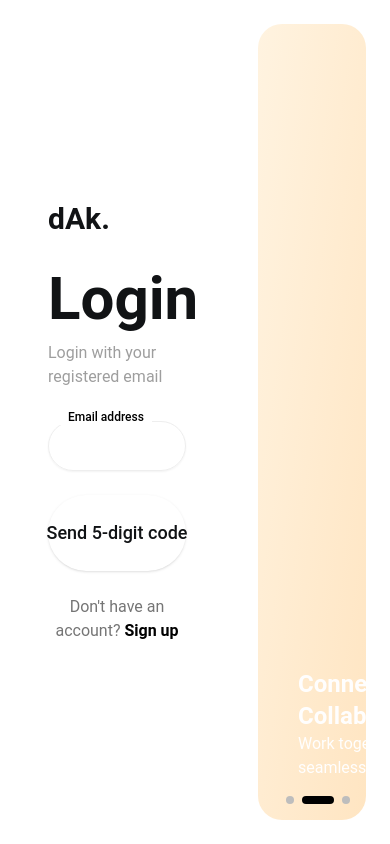
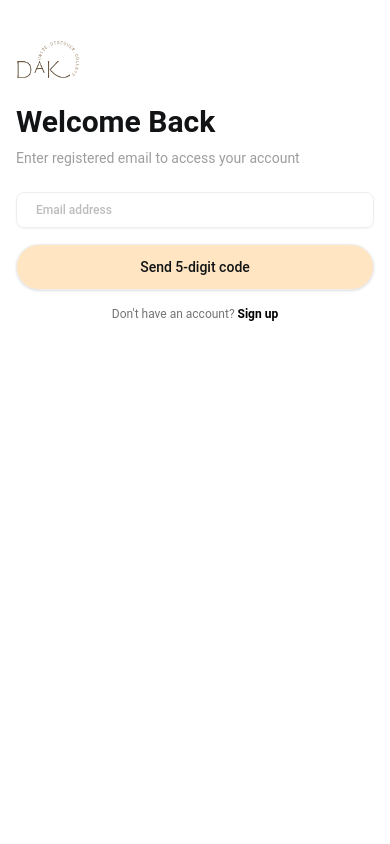
Before and after one commit to KrishayNair/DAK, a Next.js app: page /login in a window 390 px wide. Built offline with nearby package versions, Linux system fonts and the light colour scheme.

Commit message:
made login and signup page responsive

```diff
--- a/src/app/(authentication)/login/page.jsx
+++ b/src/app/(authentication)/login/page.jsx
@@ -6,7 +6,7 @@ import { useForm } from "react-hook-form";
 import { useState } from "react";
 import Link from "next/link";
 import { RefreshCw } from "lucide-react";
-import Cookies from 'js-cookie';
+import Cookies from "js-cookie";
 
 import {
   Form,
@@ -87,29 +87,27 @@ export default function ForgotPassword() {
 
     try {
       const otpInputs = document.querySelectorAll('input[type="text"]');
-        const otpArray = Array.from(otpInputs).map(input => input.value);
-        const otpString = otpArray.join('');
+      const otpArray = Array.from(otpInputs).map((input) => input.value);
+      const otpString = otpArray.join("");
 
       if (otpString.length !== 5) {
-            alert('Please enter all 5 digits');
+        alert("Please enter all 5 digits");
         return;
       }
 
       const response = await verifyOTP(uid, otpString);
 
       if (response) {
-            Cookies.set('show_tour', 'true', { expires: 1 });
-            router.replace('/');
+        Cookies.set("show_tour", "true", { expires: 1 });
+        router.replace("/");
       }
     } catch (error) {
-        console.error('OTP Verification Error:', error);
-        alert(error.message || 'Verification failed');
+      console.error("OTP Verification Error:", error);
+      alert(error.message || "Verification failed");
     } finally {
       setLoading(false);
     }
   }
-
-
 
   async function handleResendOTP() {
     // Handle resend OTP logic here
@@ -120,7 +118,7 @@ export default function ForgotPassword() {
     <Form {...emailForm}>
       <form
         onSubmit={emailForm.handleSubmit(onEmailSubmit)}
-        className="space-y-6"
+        className="space-y-4 sm:space-y-5 md:space-y-6"
       >
         <FormField
           control={emailForm.control}
@@ -130,27 +128,28 @@ export default function ForgotPassword() {
               <FormControl>
                 <div className="relative">
                   <Input
-                    className="rounded-full py-6 peer placeholder-gray-400 placeholder-shown:text-sm focus:placeholder-transparent"
+                    className="rounded-lg sm:rounded-xl md:rounded-2xl py-3 sm:py-4 md:py-6 peer placeholder-gray-400 placeholder-shown:text-sm focus:placeholder-transparent"
                     {...field}
+                    placeholder="Email address"
                   />
-                  <FormLabel className="absolute text-sm left-3 top-1/2 -translate-y-1/2 text-gray-400 bg-white px-2 transition-all duration-200 peer-focus:text-xs peer-focus:-top-1 peer-focus:text-black peer-[:not(:placeholder-shown)]:text-xs peer-[:not(:placeholder-shown)]:-top-1 peer-[:not(:placeholder-shown)]:text-black">
+                  <FormLabel className="absolute text-xs sm:text-sm left-3 top-1/2 -translate-y-1/2 text-gray-400 bg-white px-2 transition-all duration-200 peer-focus:text-xs peer-focus:-top-1 peer-focus:text-black peer-[:not(:placeholder-shown)]:text-xs peer-[:not(:placeholder-shown)]:-top-1 peer-[:not(:placeholder-shown)]:text-black">
                     Email address
                   </FormLabel>
                 </div>
               </FormControl>
-              <FormMessage />
+              <FormMessage className="text-xs sm:text-sm" />
             </FormItem>
           )}
         />
 
         <Button
           type="submit"
-          className="w-full rounded-full py-6 h-auto text-lg"
+          className="w-full rounded-full py-3 sm:py-4 md:py-5 h-auto text-sm sm:text-base md:text-lg border bg-[#FFE5C2]"
           disabled={loading}
         >
           {loading ? (
             <>
-              <RefreshCw className="mr-2 h-4 w-4 animate-spin" />
+              <RefreshCw className="mr-2 h-3 w-3 sm:h-4 sm:w-4 animate-spin" />
               Sending code...
             </>
           ) : (
@@ -158,10 +157,13 @@ export default function ForgotPassword() {
           )}
         </Button>
 
-        <div className="text-center mt-6">
-          <p className="text-gray-600">
+        <div className="text-center mt-3 sm:mt-4 md:mt-6">
+          <p className="text-gray-600 text-xs sm:text-sm md:text-base">
             Don't have an account?{" "}
-            <Link href="/signup" className="text-black font-semibold hover:underline">
+            <Link
+              href="/signup"
+              className="text-black font-semibold hover:underline"
+            >
               Sign up
             </Link>
           </p>
@@ -172,16 +174,18 @@ export default function ForgotPassword() {
 
   // Update the OTP form to use this handler
   const OTPForm = (
-  <form onSubmit={onOTPSubmit} className="space-y-6">
-      <p className="text-gray-600">We sent the code to {email}</p>
+    <form onSubmit={onOTPSubmit} className="space-y-4 md:space-y-6">
+      <p className="text-gray-600 text-xs sm:text-sm md:text-base">
+        We sent the code to {email}
+      </p>
 
-      <div className="flex gap-4 justify-center my-8">
+      <div className="flex gap-2 sm:gap-3 md:gap-4 justify-center my-4 sm:my-6 md:my-8">
         {[0, 1, 2, 3, 4].map((index) => (
           <input
             key={index}
             type="text"
             maxLength="1"
-                  className="w-16 h-16 text-center text-2xl border rounded-xl focus:border-black focus:ring-0 outline-none"
+            className="w-9 h-9 sm:w-12 sm:h-12 md:w-16 md:h-16 text-center text-lg sm:text-xl md:text-2xl border rounded-lg md:rounded-xl focus:border-black focus:ring-0 outline-none"
             onChange={(e) => {
               const value = e.target.value;
               if (value.match(/^[0-9]$/)) {
@@ -191,7 +195,7 @@ const OTPForm = (
               }
             }}
             onKeyDown={(e) => {
-                      if (e.key === 'Backspace' && !e.target.value) {
+              if (e.key === "Backspace" && !e.target.value) {
                 const prevInput = e.target.previousElementSibling;
                 if (prevInput) prevInput.focus();
               }
@@ -202,12 +206,12 @@ const OTPForm = (
 
       <Button
         type="submit"
-          className="w-full rounded-full py-6 h-auto text-lg"
+        className="w-full rounded-full py-3 sm:py-4 md:py-6 h-auto text-sm sm:text-base md:text-lg"
         disabled={loading}
       >
         {loading ? (
           <>
-                  <RefreshCw className="mr-2 h-4 w-4 animate-spin" />
+            <RefreshCw className="mr-2 h-3 w-3 sm:h-4 sm:w-4 animate-spin" />
             Verifying...
           </>
         ) : (
@@ -218,17 +222,20 @@ const OTPForm = (
   );
 
   return (
-    <div className="flex min-h-screen bg-white">
+    <div className="flex flex-col md:flex-row min-h-screen bg-white">
       {/* Left Section - Form */}
-      <div className="w-3/5 p-12 flex flex-col">
-        <div className="flex-grow flex flex-col justify-center max-w-md mx-auto w-full">
-          <h1 className="text-3xl font-bold mb-8">dAk.</h1>
-          <h2 className="text-6xl font-bold mb-3">
-            Login
-
+      <div className="w-full md:w-3/5 flex flex-col px-4 sm:px-6 md:px-0">
+        <div className="flex-grow flex flex-col md:mr-40 md:ml-28 mt-10 sm:mt-16 md:mt-28">
+          <img
+            src="logoNew.png"
+            alt="DAK"
+            className="w-16 sm:w-20 md:w-28 h-auto mb-6 sm:mb-8 md:mb-10"
+          />
+          <h2 className="text-3xl sm:text-4xl md:text-6xl font-bold mb-2 md:mb-3">
+            Welcome Back
           </h2>
-          <p className="text-gray-500 mb-8">
-           Login with your registered email
+          <p className="text-gray-500 mb-6 sm:mb-8 md:mb-16 text-sm md:text-base">
+            Enter registered email to access your account
           </p>
 
           {showOTP ? OTPForm : EmailForm}
@@ -236,7 +243,7 @@ const OTPForm = (
       </div>
 
       {/* Right Section - Carousel */}
-      <div className="w-2/5 bg-gradient-to-br from-orange-50 to-[#FFE5C2] m-6 rounded-3xl">
+      <div className="hidden md:block w-full md:w-2/5 bg-gradient-to-br from-orange-50 to-[#FFE5C2] p-2 sm:p-3 md:m-3 md:rounded-[50px]">
         <div className="h-full w-full relative overflow-hidden">
           <Carousel />
         </div>
--- a/src/app/(authentication)/signup/page.jsx
+++ b/src/app/(authentication)/signup/page.jsx
@@ -62,7 +62,7 @@ export default function Signup() {
       name: values.name,
       email: values.email,
       phone_number: values.phone_number,
-      postal_code: values.postal_code
+      postal_code: values.postal_code,
     };
 
     try {
@@ -83,7 +83,7 @@ export default function Signup() {
         alert("Something went wrong : ", res?.mesage);
       }
     } catch (error) {
-      console.error('Login Error:', error);
+      console.error("Login Error:", error);
       alert(error.message || "Something went wrong");
     } finally {
       setLoading(false);
@@ -96,23 +96,23 @@ export default function Signup() {
 
     try {
       const otpInputs = document.querySelectorAll('input[type="text"]');
-      const otpArray = Array.from(otpInputs).map(input => input.value);
-      const otpString = otpArray.join('');
+      const otpArray = Array.from(otpInputs).map((input) => input.value);
+      const otpString = otpArray.join("");
 
       if (otpString.length !== 5) {
-        alert('Please enter all 5 digits');
+        alert("Please enter all 5 digits");
         return;
       }
 
       const response = await verifyOTP(uid, otpString);
 
       if (response) {
-        Cookies.set('show_tour', 'true', { expires: 1 }); // expires in 1 day
-        router.replace('/');
+        Cookies.set("show_tour", "true", { expires: 1 }); // expires in 1 day
+        router.replace("/");
       }
     } catch (error) {
-      console.error('OTP Verification Error:', error);
-      alert(error.message || 'Verification failed');
+      console.error("OTP Verification Error:", error);
+      alert(error.message || "Verification failed");
     } finally {
       setLoading(false);
     }
@@ -138,7 +138,7 @@ export default function Signup() {
               }
             }}
             onKeyDown={(e) => {
-              if (e.key === 'Backspace' && !e.target.value) {
+              if (e.key === "Backspace" && !e.target.value) {
                 const prevInput = e.target.previousElementSibling;
                 if (prevInput) prevInput.focus();
               }
@@ -165,13 +165,19 @@ export default function Signup() {
   );
 
   return (
-    <div className="flex h-screen bg-white">
+    <div className="flex flex-col md:flex-row min-h-screen bg-white">
       {/* Left Section - Signup Form */}
-      <div className="w-3/5 p-8 flex flex-col">
-        <div className="flex-grow flex flex-col justify-center max-w-md mx-auto w-full">
-          <h1 className="text-3xl font-bold mb-4">dAk.</h1>
-          <h2 className="text-6xl font-bold mb-2">Get Started</h2>
-          <p className="text-gray-600 mb-6 text-sm">
+      <div className="w-full md:w-3/5 flex flex-col px-4 sm:px-6 md:px-0">
+        <div className="flex-grow flex flex-col md:mr-40 md:ml-28 mt-10 sm:mt-16 md:mt-28">
+          <img
+            src="logoNew.png"
+            alt="DAK"
+            className="w-16 sm:w-20 md:w-28 h-auto mb-6 sm:mb-8 md:mb-10"
+          />
+          <h2 className="text-3xl sm:text-4xl md:text-6xl font-bold mb-2 md:mb-3">
+            Get Started
+          </h2>
+          <p className="text-gray-500 mb-6 sm:mb-8 md:mb-8 text-sm md:text-base">
             Already have an account?{" "}
             <Link href="/login" className="text-blue-600 font-semibold">
               Signin
@@ -182,7 +188,10 @@ export default function Signup() {
             OTPForm
           ) : (
             <Form {...form}>
-              <form onSubmit={form.handleSubmit(onSubmit)} className="space-y-4">
+              <form
+                onSubmit={form.handleSubmit(onSubmit)}
+                className="space-y-4"
+              >
                 {/* Name Field */}
                 <FormField
                   control={form.control}
@@ -315,7 +324,7 @@ export default function Signup() {
       </div>
 
       {/* Right Section - Carousel */}
-      <div className="w-2/5 bg-gradient-to-br from-orange-50 to-[#FFE5C2] m-6 rounded-3xl">
+      <div className="hidden md:block w-full md:w-2/5 bg-gradient-to-br from-orange-50 to-[#FFE5C2] p-2 sm:p-3 md:m-3 md:rounded-[50px]">
         <div className="h-full w-full relative overflow-hidden">
           <Carousel />
         </div>
```
Also changed, not shown: src/components/custom/onboardingcarousel.jsx (+7 -6 lines), public/carousal1.jpg (added). Lines whose indentation alone changed are shown as unchanged.
